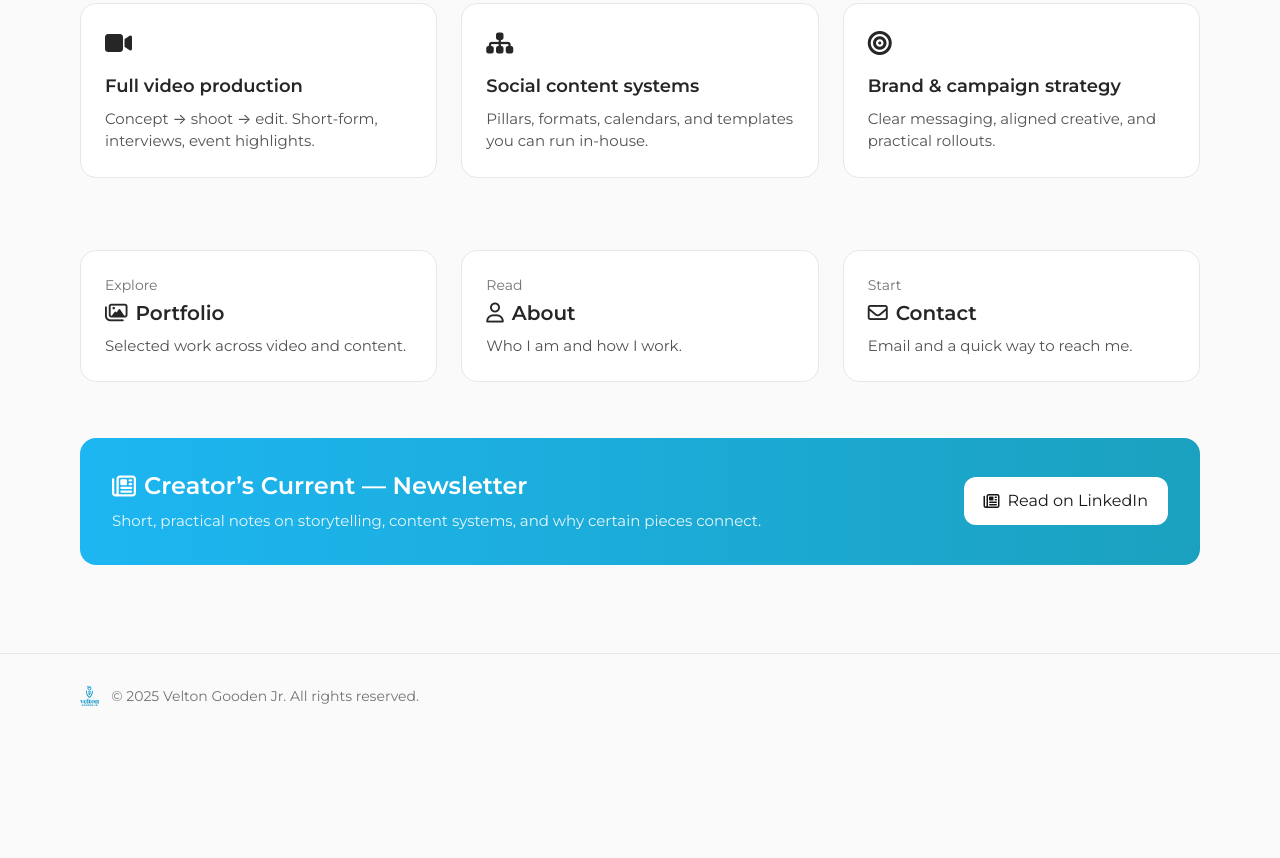
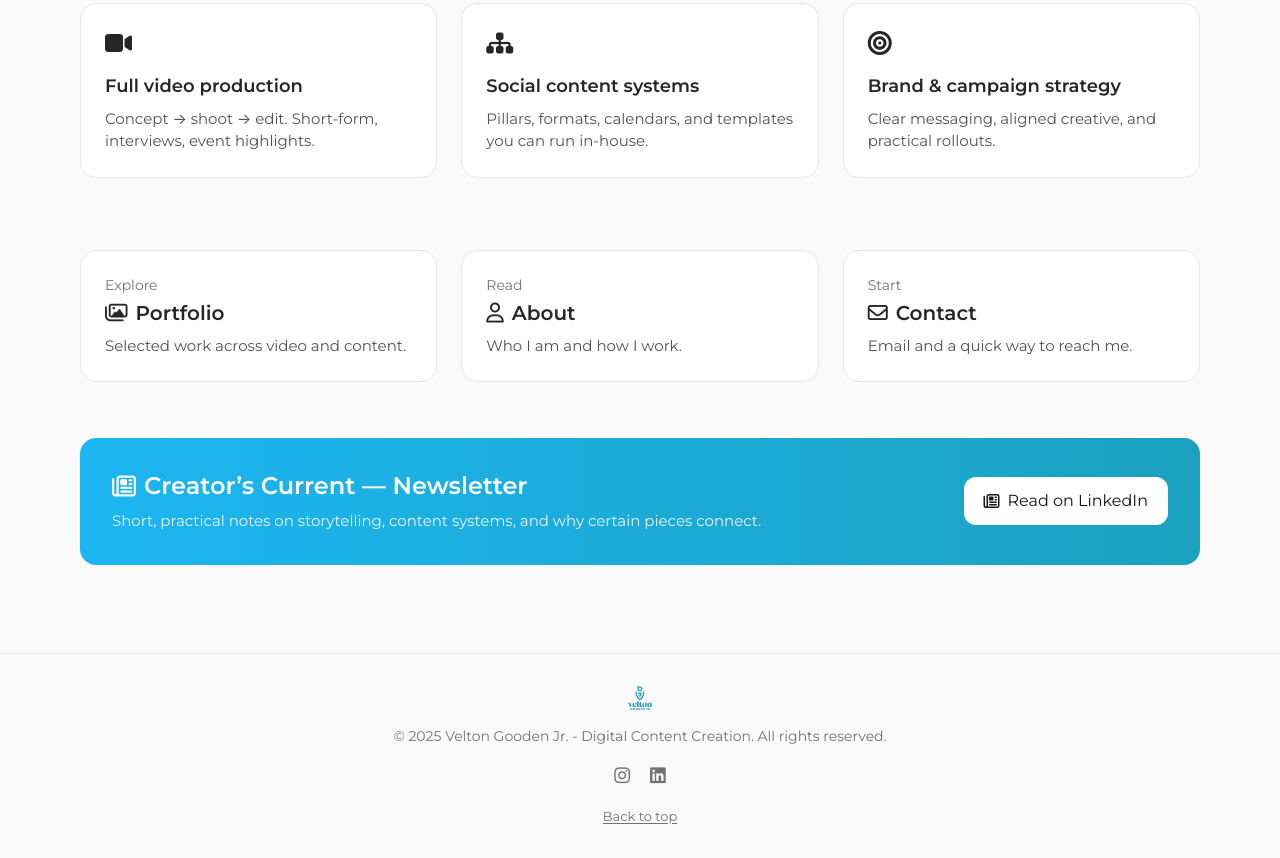
Before and after one commit to veltongoodenjr/mini-portfolio, a plain HTML site: page index.html in a window 1280 px wide. Shown: the part 726-1584 px from the top of the page. Before the commit the page ends 1464 px from the top, so only its background shows below. Drawn offline with nearby package versions, Linux system fonts and the light colour scheme.

Commit message:
Update index.html

```diff
--- a/index.html
+++ b/index.html
@@ -71,7 +71,7 @@
     <div class="max-w-6xl mx-auto px-4 py-16 md:py-24 text-white">
       <div class="grid md:grid-cols-2 gap-10 items-center">
         <div>
-          <h1 class="text-4xl md:text-5xl font-bold leading-tight">Where storytelling meets digital strategy.</h1>
+          <h1 class="text-4xl md:text-5xl font-bold leading-tight">Where storytelling meets digital strategy</h1>
           <p class="mt-4 text-lg/7 text-white/90">
            Connecting ideas to execution with video, campaigns, and systems that scale.
           </p>
@@ -162,14 +162,30 @@
     </div>
   </section>
 
-  <!-- Footer -->
-  <footer class="border-t mt-12">
-    <div class="max-w-6xl mx-auto px-4 py-8 text-sm text-neutral-500 flex items-center gap-3">
-      <img src="/assets/images/brand/logo.svg" alt="Velton Gooden Jr logo" class="h-5 w-auto">
-      <span>© <span id="year"></span> Velton Gooden Jr. All rights reserved.</span>
+<!-- Footer -->
+<footer class="border-t mt-12">
+  <div class="max-w-6xl mx-auto px-4 py-8 text-sm text-neutral-500 text-center">
+    <div class="flex justify-center mb-4">
+      <img src="/assets/images/brand/logo.svg" alt="Velton Gooden Jr logo" class="h-6 w-auto">
     </div>
-  </footer>
+    <p class="mb-4">
+      © <span id="year"></span> Velton Gooden Jr. - Digital Content Creation. All rights reserved.
+    </p>
+    <div class="flex justify-center gap-5 mb-4 text-lg">
+      <a href="https://www.instagram.com/veltongoodenjr" target="_blank" rel="noopener" aria-label="Instagram" class="hover:text-pink-600">
+        <i class="fa-brands fa-instagram"></i>
+      </a>
+      <a href="https://www.linkedin.com/in/veltongoodenjr" target="_blank" rel="noopener" aria-label="LinkedIn" class="hover:text-sky-700">
+        <i class="fa-brands fa-linkedin"></i>
+      </a>
+    </div>
+    <a href="#" class="text-[13px] underline hover:text-neutral-700">Back to top</a>
+  </div>
+</footer>
 
+<script>
+  document.getElementById('year').textContent = new Date().getFullYear();
+</script>
   <script>
     document.getElementById('year').textContent = new Date().getFullYear();
   </script>
```
